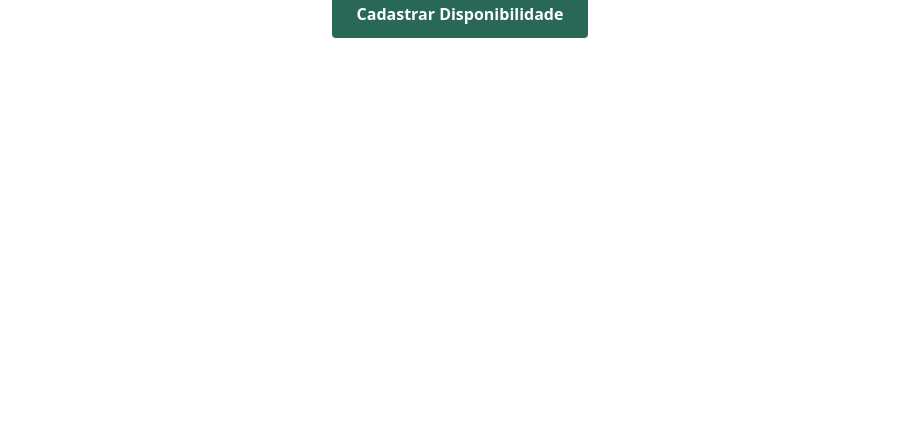
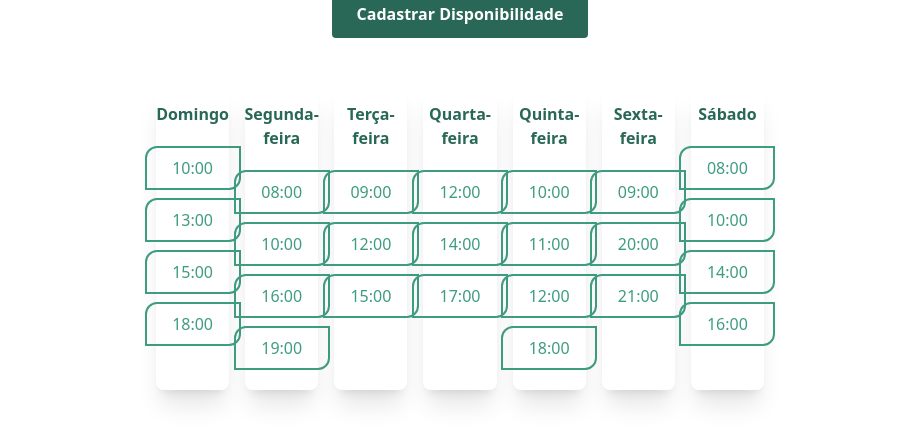
Before and after one commit to c4rl0sfilho/vivarisFront, a React (Vite) app: page /Availability in a window 1280 px wide. Shown: the part 722-1157 px from the top of the page, without its empty margins (180-1097 px from the left). Before the commit the page ends 800 px from the top, so only its background shows below. Built offline with nearby package versions, Linux system fonts and the light colour scheme; no server answers.

Commit message:
falta integrar cm back excluir disp

```diff
--- /dev/null
+++ b/src/components/MyAvailability.tsx
@@ -0,0 +1,41 @@
+import React from 'react';
+
+const MyAvailability = () => {
+    const data = [
+        { id: '1', dia: 'Domingo', horarios: ['10:00', '13:00', '15:00', '18:00'] },
+        { id: '2', dia: 'Segunda-feira', horarios: ['08:00', '10:00', '16:00', '19:00'] },
+        { id: '3', dia: 'Terça-feira', horarios: ['09:00', '12:00', '15:00'] },
+        { id: '4', dia: 'Quarta-feira', horarios: ['12:00', '14:00', '17:00'] },
+        { id: '5', dia: 'Quinta-feira', horarios: ['10:00', '11:00', '12:00', '18:00'] },
+        { id: '6', dia: 'Sexta-feira', horarios: ['09:00', '20:00', '21:00'] },
+        { id: '7', dia: 'Sábado', horarios: ['08:00', '10:00', '14:00', '16:00'] },
+    ];
+
+
+    return (
+        <div className='w-full h-auto flex justify-center items-center my-8'>
+            <div className="w-[50vw] p-4 rounded-lg">
+                <div className="grid grid-cols-7 gap-4">
+                    {data.map(({ id, dia, horarios }) => (
+                        <div key={id} className="flex flex-col items-center p-4 rounded-lg shadow-xl">
+                            <h1 className="font-bold text-center text-[#296856] pb-4">{dia}</h1>
+                            <div className="flex flex-col items-center">
+                                {horarios.length > 0 ? (
+                                    horarios.map((horario, index) => (
+                                        <div key={index} className="flex justify-center w-24 p-2 font-medium border-2 rounded-ss-xl rounded-br-xl text-[#3E9C81] border-[#3E9C81] hover:bg-red-600 hover:text-white cursor-pointer transition my-1">
+                                            {horario}
+                                        </div>
+                                    ))
+                                ) : (
+                                    <div className="text-gray-500">Sem horários</div>
+                                )}
+                            </div>
+                        </div>
+                    ))}
+                </div>
+            </div>
+        </div>
+    );
+};
+
+export default MyAvailability;
--- a/src/routes/Availability.tsx
+++ b/src/routes/Availability.tsx
@@ -8,7 +8,10 @@ import vivarisIcon from '../assets/vivarisIcon.svg';
 import { INTERVAL, STORE_CLOSING_TIME, STORE_OPENING_TIME } from '../constants/Config';
 import '../styles/Calendar.css';
 import { getPsico } from '../Ts/psicologo_data';
-localStorage.clear()
+
+import MyAvailability from '../components/MyAvailability';
+
+
 
 interface dateType {
   justDate: Date | null;
@@ -227,6 +230,7 @@ const Availability = () => {
             Cadastrar Disponibilidade
           </button>
         </div>
+        <MyAvailability/>
       </div>
     </div>
   );
```
